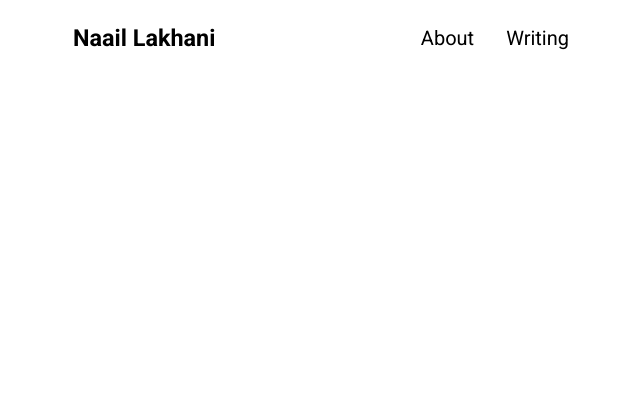
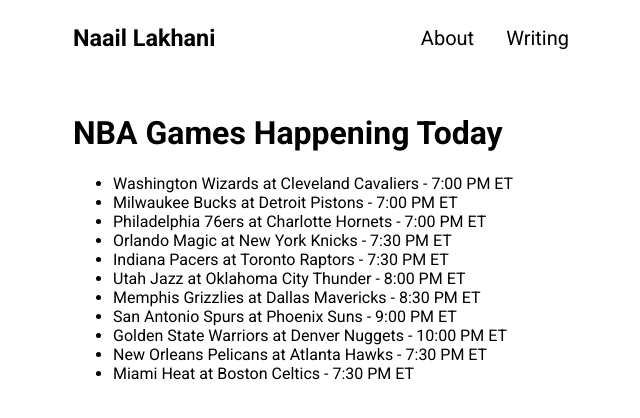
Before and after one commit to lakhaninaail/lakhaninaail.github.io, a React (Create React App) app: page /nba-games in a window 1280 px wide. Shown: the top 418 px of the page, without its empty margins (311-951 px from the left). Built offline with nearby package versions, Linux system fonts and the light colour scheme; a web font is replaced by a local one.

Commit message:
added nba sgp template

```diff
--- a/src/App.js
+++ b/src/App.js
@@ -3,6 +3,7 @@
 import AboutMe from "./components/Pages/AboutMe";
 import Writing from "./components/Pages/Writing";
 import Navbar from "./components/Navbar/Navbar";
+import NBAGames from "./components/Pages/NBAGames";
 import "./App.css";
 
 function App() {
@@ -14,6 +15,7 @@
 					<Route path="/" element={<AboutMe />} />
 					<Route path="/aboutme" element={<AboutMe />} />
 					<Route path="/writing" element={<Writing />} />
+					<Route path="/nba-games" element={<NBAGames />} />
 				</Routes>
 				<></>
 			</div>
--- /dev/null
+++ b/src/components/Pages/NBAGames.js
@@ -0,0 +1,24 @@
+import React from "react";
+
+function NBAGames() {
+	return (
+		<div>
+			<h1>NBA Games Happening Today</h1>
+			<ul>
+				<li>Washington Wizards at Cleveland Cavaliers - 7:00 PM ET</li>
+				<li>Milwaukee Bucks at Detroit Pistons - 7:00 PM ET</li>
+				<li>Philadelphia 76ers at Charlotte Hornets - 7:00 PM ET</li>
+				<li>Orlando Magic at New York Knicks - 7:30 PM ET</li>
+				<li>Indiana Pacers at Toronto Raptors - 7:30 PM ET</li>
+				<li>Utah Jazz at Oklahoma City Thunder - 8:00 PM ET</li>
+				<li>Memphis Grizzlies at Dallas Mavericks - 8:30 PM ET</li>
+				<li>San Antonio Spurs at Phoenix Suns - 9:00 PM ET</li>
+				<li>Golden State Warriors at Denver Nuggets - 10:00 PM ET</li>
+				<li>New Orleans Pelicans at Atlanta Hawks - 7:30 PM ET</li>
+				<li>Miami Heat at Boston Celtics - 7:30 PM ET</li>
+			</ul>
+		</div>
+	);
+}
+
+export default NBAGames;
```
